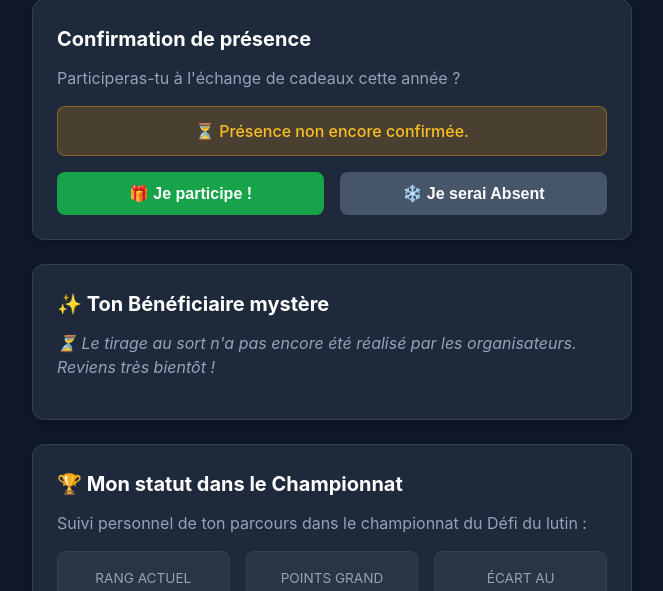
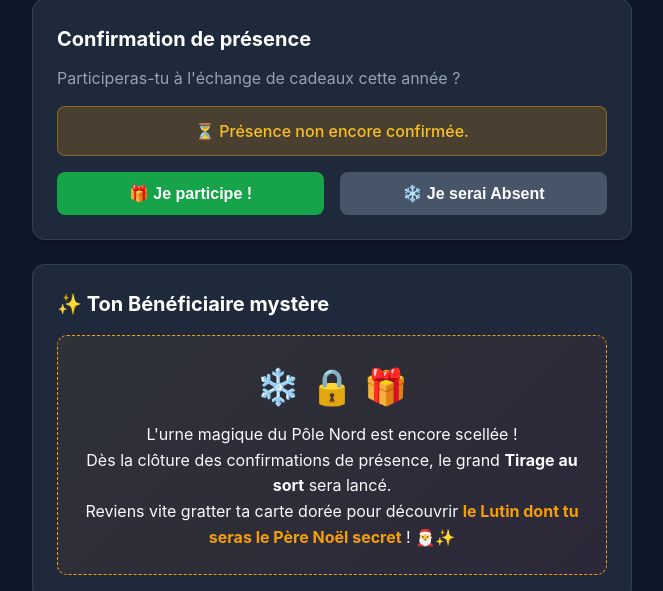
Before and after one commit to nboutin/pere_noel_fremo, a FastAPI app: template source/pere_noel_fremo/templates/espace_lutin.html in a window 1280 px wide. Shown: the part 190-781 px from the top of the page, without its empty margins (308-971 px from the left). Run offline with FastAPI, Linux system fonts and the light colour scheme; the template is opened without the code that fills it, so the values that code supplies are empty.

Commit message:
feat(web): embellir l'encart d'attente du Bénéficiaire mystère

```diff
--- a/source/pere_noel_fremo/templates/espace_lutin.html
+++ b/source/pere_noel_fremo/templates/espace_lutin.html
@@ -89,7 +89,14 @@
                     <p><em>Tu n'as pas de Bénéficiaire attribué pour cette édition.</em></p>
                 {% endif %}
             {% else %}
-                <p><em>⏳ Le tirage au sort n'a pas encore été réalisé par les organisateurs. Reviens très bientôt !</em></p>
+                <div style="padding: 1.5rem 1rem; background: linear-gradient(135deg, rgba(245, 158, 11, 0.08) 0%, rgba(220, 38, 38, 0.08) 100%); border: 1px dashed var(--color-gold); border-radius: 10px; text-align: center; margin-top: 1rem;">
+                    <div style="font-size: 2.2rem; margin-bottom: 0.6rem;">❄️ 🔒 🎁</div>
+                    <p style="margin: 0; font-size: 1rem; line-height: 1.6; color: var(--color-text);">
+                        L'urne magique du Pôle Nord est encore scellée !<br>
+                        Dès la clôture des confirmations de présence, le grand <strong>Tirage au sort</strong> sera lancé.<br>
+                        Reviens vite gratter ta carte dorée pour découvrir <strong style="color: var(--color-gold);">le Lutin dont tu seras le Père Noël secret</strong> ! 🎅✨
+                    </p>
+                </div>
             {% endif %}
         </section>
 
```
